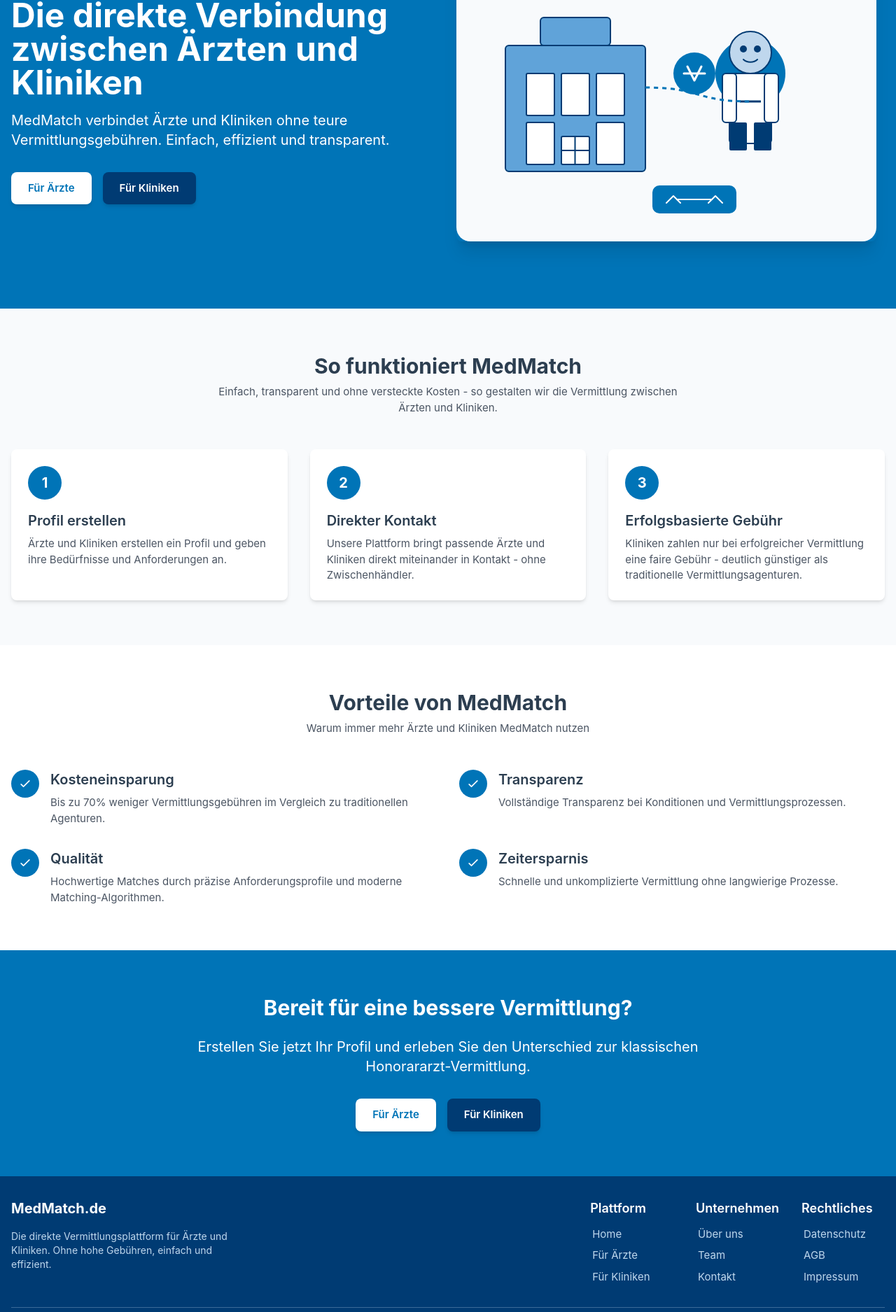
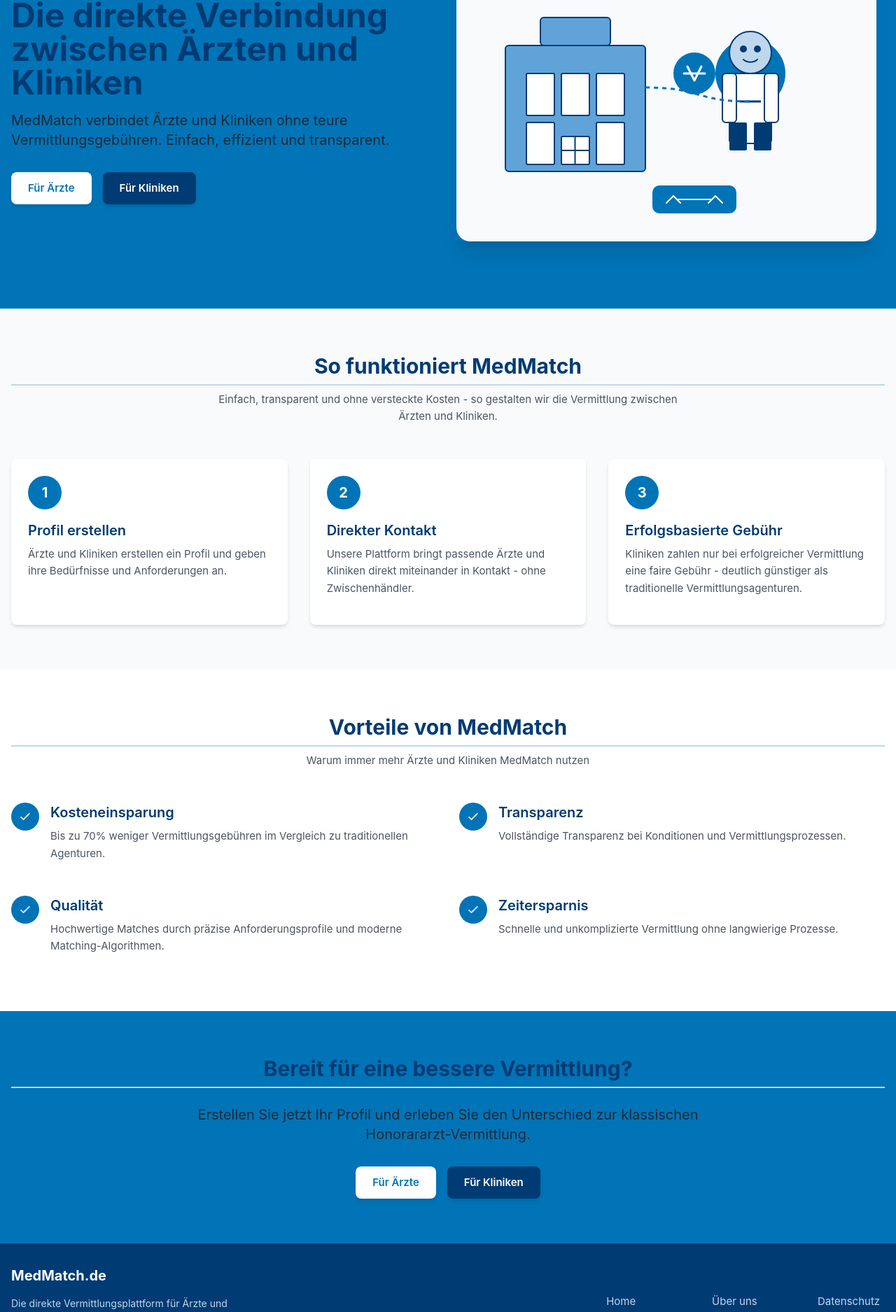
Before and after one commit to seppelz/arztvermittlung, a Vue app: page / in a window 1280 px wide. Shown: the part 221-2096 px from the top of the page at 70% size. Built offline with nearby package versions, Linux system fonts and the light colour scheme.

Commit message:
Design: Verbesserte Typografie und Überschriften für barrierefreie Nutzung mit optimalen Kontrasten und visueller Hierarchie

```diff
--- a/src/assets/main.css
+++ b/src/assets/main.css
@@ -20,6 +20,65 @@ body {
 #app {
   width: 100%;
   min-height: 100vh;
+}
+
+/* Global typography and heading styles */
+@layer base {
+  /* Heading styles with improved contrast and hierarchy */
+  h1, h2, h3, h4, h5, h6 {
+    @apply text-heading font-bold;
+    @apply mb-4 leading-tight;
+  }
+
+  h1 {
+    @apply text-4xl md:text-5xl font-extrabold;
+    @apply mb-6;
+  }
+
+  h2 {
+    @apply text-3xl md:text-4xl;
+    @apply mb-5 pb-2 border-b-2 border-accent;
+  }
+
+  h3 {
+    @apply text-2xl md:text-3xl;
+    @apply mb-4;
+  }
+
+  h4 {
+    @apply text-xl md:text-2xl;
+    @apply mb-3;
+  }
+
+  /* Section headings */
+  .section-title {
+    @apply text-2xl md:text-3xl font-bold text-center;
+    @apply mb-8 pb-2 border-b-2 border-accent;
+  }
+
+  /* Page title sections */
+  .page-header {
+    @apply bg-dark text-white py-12;
+  }
+
+  .page-title {
+    @apply text-4xl md:text-5xl font-extrabold;
+    @apply mb-4 leading-tight;
+  }
+
+  /* Improved paragraph spacing for readability */
+  p {
+    @apply text-text-dark leading-relaxed mb-4;
+  }
+
+  /* List styling */
+  ul, ol {
+    @apply pl-5 mb-4;
+  }
+
+  li {
+    @apply mb-2;
+  }
 }
 
 /* Global form styles */
@@ -65,6 +124,15 @@ body {
   button[type="submit"] {
     @apply bg-primary hover:bg-primary-dark text-white font-bold py-3 px-10 rounded-lg shadow-strong transition-colors duration-300 text-lg transform hover:scale-105;
   }
+
+  /* Card and container styles */
+  .card {
+    @apply bg-white rounded-lg shadow-md p-6 border border-gray-200;
+  }
+
+  .card-header {
+    @apply font-bold text-lg mb-4 pb-2 border-b border-gray-200;
+  }
 }
 
 /* Reset problematic styles that conflict with Tailwind */
```
